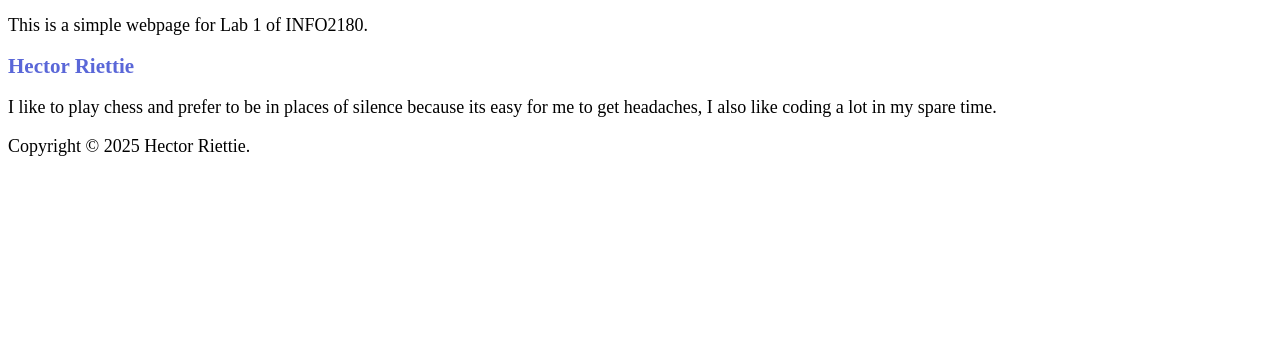
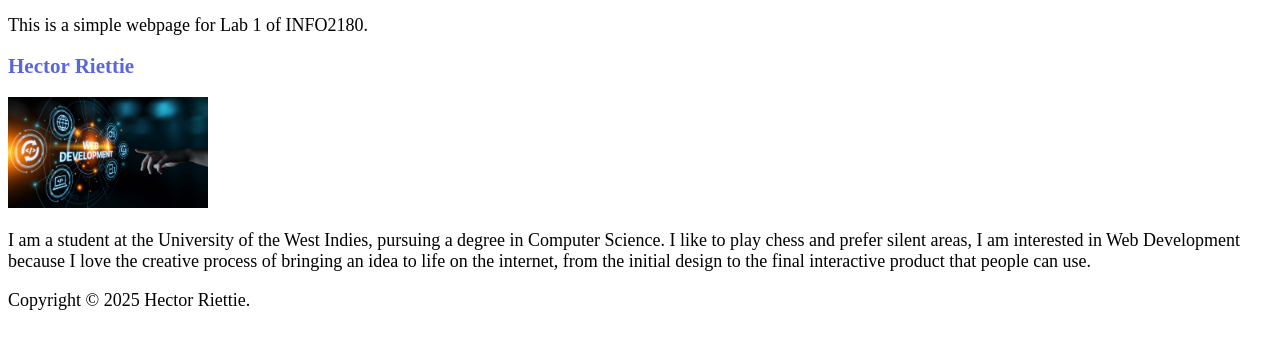
Before and after one commit to Godsminion777/info2180-lab1, a plain HTML site: page index.html in a window 1280 px wide. Shown: the part 46-394 px from the top of the page. Drawn offline with Linux system fonts and the light colour scheme.

Commit message:
Add profile image to index.html

```diff
--- a/index.html
+++ b/index.html
@@ -15,7 +15,8 @@
     </header>
     <main>
         <h2>Hector Riettie</h2>
-        <p>I like to play chess and prefer to be in places of silence because its easy for me to get headaches, I also like coding a lot in my spare time.</p>
+        <img src="profile-photo.jpeg" alt="A profile photo used by Hector Riettie" width="200">
+        <p>I am a student at the University of the West Indies, pursuing a degree in Computer Science. I like to play chess and prefer silent areas, I am interested in Web Development because I love the creative process of bringing an idea to life on the internet, from the initial design to the final interactive product that people can use.</p>
     </main>
     <footer>
         <p>Copyright &copy; 2025 Hector Riettie.</p>
```
Also changed, not shown: profile-photo.jpeg (added).
